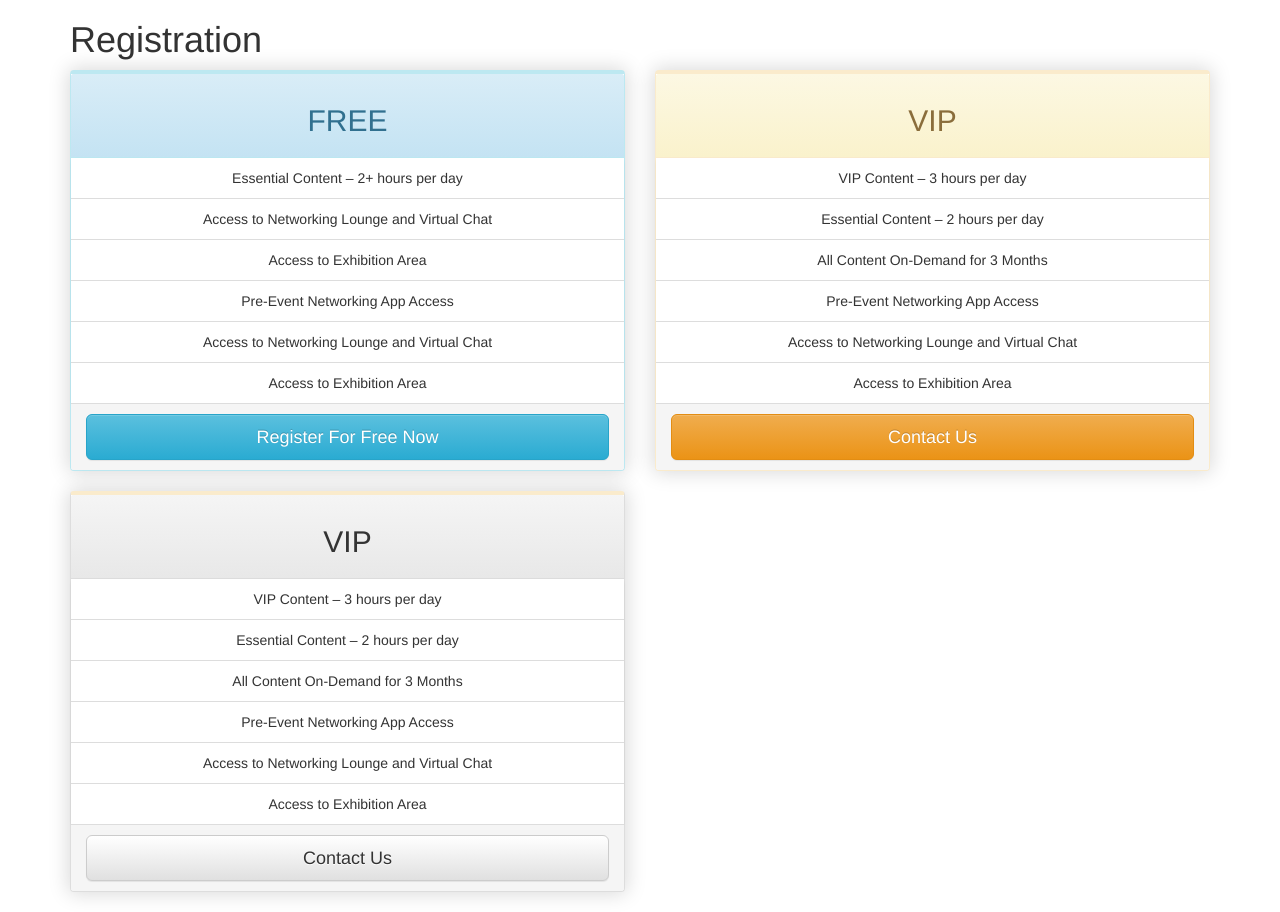
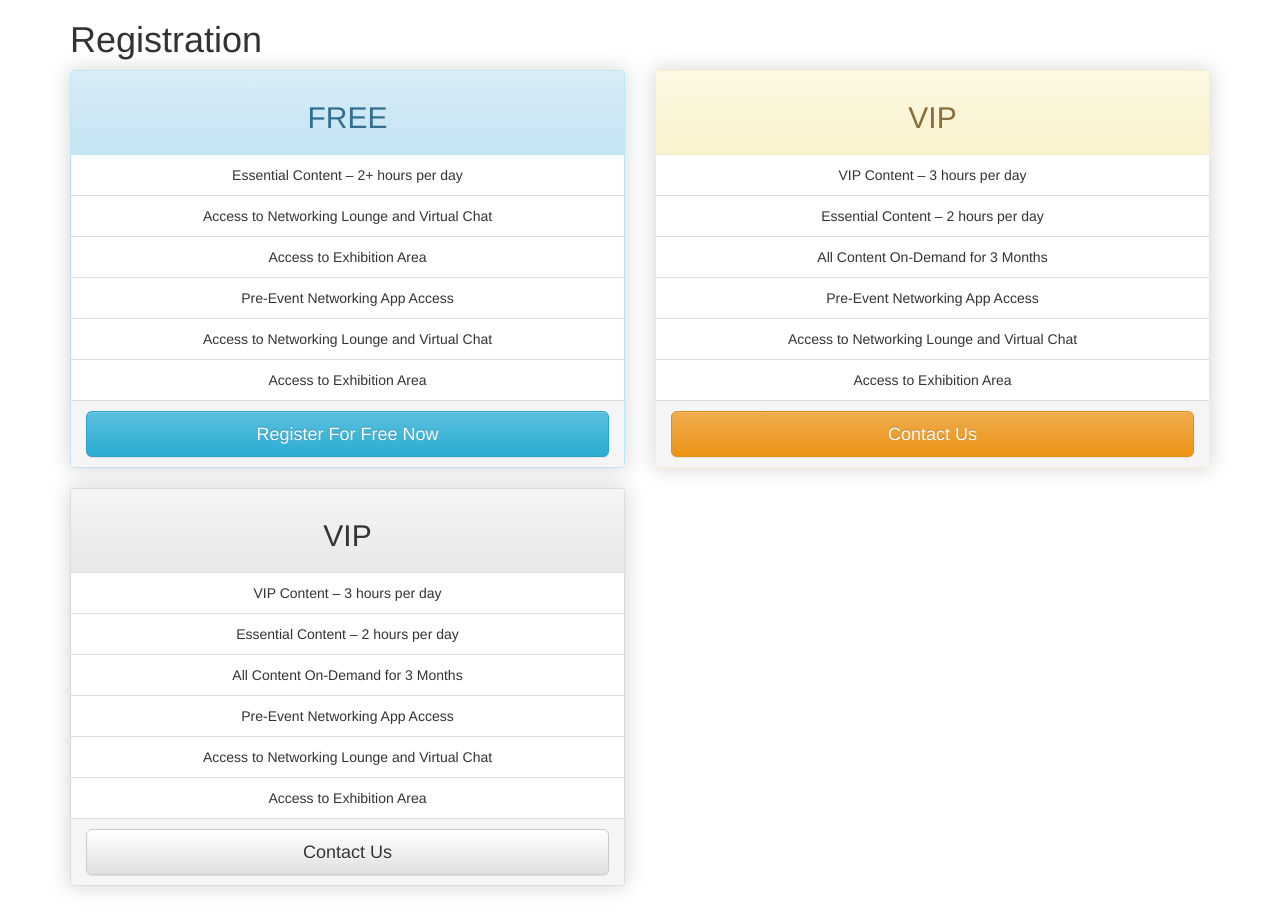
Before and after one commit to leo-wbr/pricing-tables, a plain HTML site: page index.html in a window 1280 px wide. Drawn offline with nearby package versions, Linux system fonts and the light colour scheme.

Commit message:
Removed Border top

```diff
--- a/index.html
+++ b/index.html
@@ -33,10 +33,7 @@
 				<div class="col-md-6">
 					<div
 						class="panel panel-info"
-						style="
-							box-shadow: 0 0 20px 2px rgba(0, 0, 0, 0.15);
-							border-top: 4px solid #bde8f1;
-						"
+						style="box-shadow: 0 0 20px 2px rgba(0, 0, 0, 0.15);"
 					>
 						<div class="panel-heading">
 							<h2 class="text-center text-bold fa-2x text-info">
@@ -87,10 +84,7 @@
 				<div class="col-md-6">
 					<div
 						class="panel panel-warning"
-						style="
-							box-shadow: 0 0 20px 2px rgba(0, 0, 0, 0.15);
-							border-top: 4px solid #faebcc;
-						"
+						style="box-shadow: 0 0 20px 2px rgba(0, 0, 0, 0.15);"
 					>
 						<div class="panel-heading">
 							<h2 class="text-center text-bold fa-2x text-warning">
@@ -141,10 +135,7 @@
 				<div class="col-md-6">
 					<div
 						class="panel panel-default"
-						style="
-							box-shadow: 0 0 20px 2px rgba(0, 0, 0, 0.15);
-							border-top: 4px solid #faebcc;
-						"
+						style="box-shadow: 0 0 20px 2px rgba(0, 0, 0, 0.15);"
 					>
 						<div class="panel-heading">
 							<h2 class="text-center text-bold fa-2x text-default">
```
